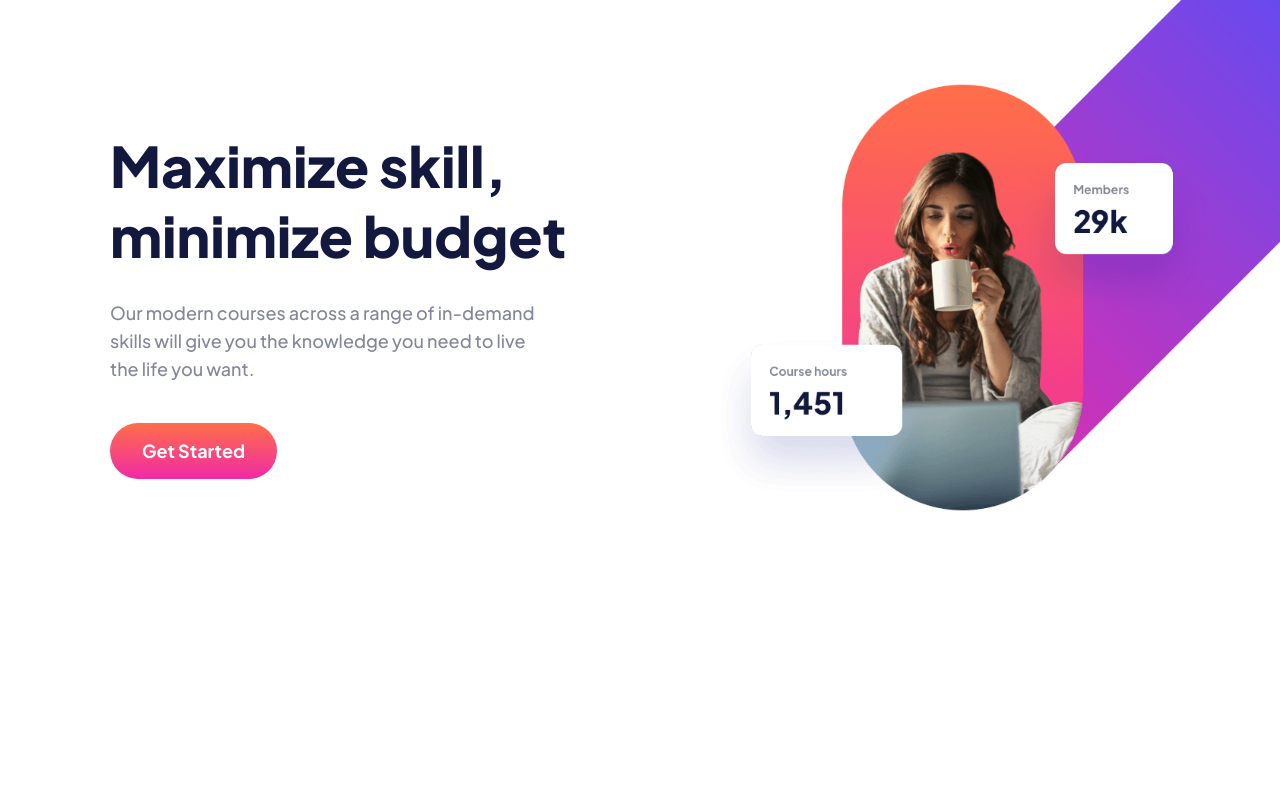
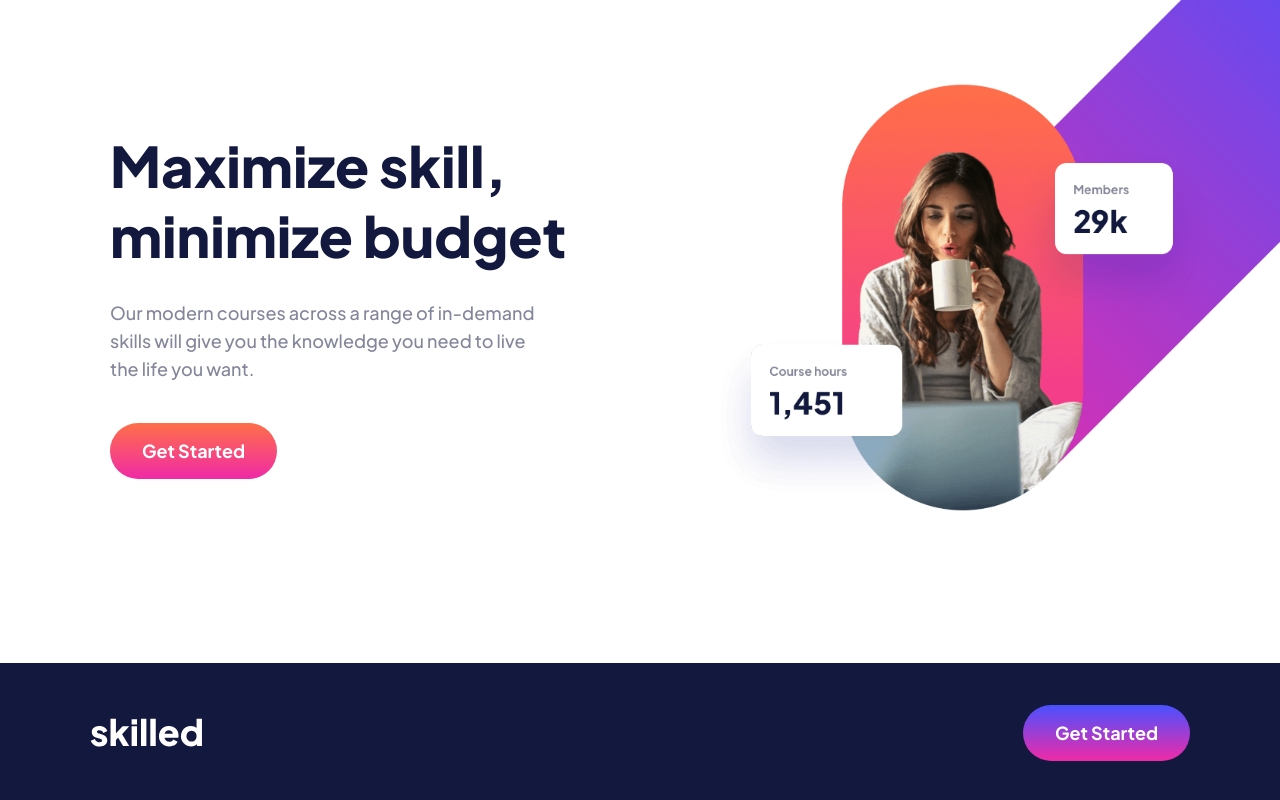
Before and after one commit to nathansoussana/skilled-elearning-landing-page, a React (Vite) app: page / in a window 1280 px wide. Shown: the part 170-970 px from the top of the page. Before the commit the page ends 833 px from the top, so only its background shows below. Built offline with nearby package versions, Linux system fonts and the light colour scheme.

Commit message:
Created footer

```diff
--- a/src/css/main.css
+++ b/src/css/main.css
@@ -167,5 +167,20 @@ nav a {
     display: none;
   }
 }
+footer {
+  background: #13183F;
+}
+
+.footer-container {
+  max-width: 1100px;
+  margin: 0 auto;
+  display: flex;
+  align-items: center;
+  justify-content: space-between;
+  padding: 32px 20px;
+}
+.footer-container a {
+  z-index: 1;
+}
 
 /*# sourceMappingURL=main.css.map */
--- a/src/jsx/App.jsx
+++ b/src/jsx/App.jsx
@@ -6,13 +6,15 @@ import Footer from './Footer'
 
 function App() {
   return (
+    <>
     <div className="container">
       {/* <Library /> */}
       <Navbar />
       <Hero />
       <Courses />
+    </div>
       <Footer />
-    </div>
+    </>
   )
 }
 
--- a/src/jsx/Footer.jsx
+++ b/src/jsx/Footer.jsx
@@ -1,5 +1,12 @@
+import {Button3} from './Buttons'
+
 export default function Footer() {
   return (
-    <div></div>
+    <footer>
+      <div className="footer-container">
+        <img src="logo-light.svg" alt="skilled logo" className="footer-logo" />
+        <Button3 url="#" text="Get Started" />
+      </div>
+    </footer>
   )
 }
--- /dev/null
+++ b/src/sass/_footer.sass
@@ -0,0 +1,15 @@
+@use 'variables'
+
+footer
+  background: variables.$dark-blue
+
+.footer-container
+  max-width: 1100px
+  margin: 0 auto
+  display: flex
+  align-items: center
+  justify-content: space-between
+  padding: 32px 20px
+
+  a
+    z-index: 1
--- a/src/sass/main.sass
+++ b/src/sass/main.sass
@@ -3,3 +3,4 @@
 @use 'buttons'
 @use 'navbar'
 @use 'hero'
+@use 'footer'
```
Also changed, not shown: 1 other file (tests, documents, lock files or other folders).
